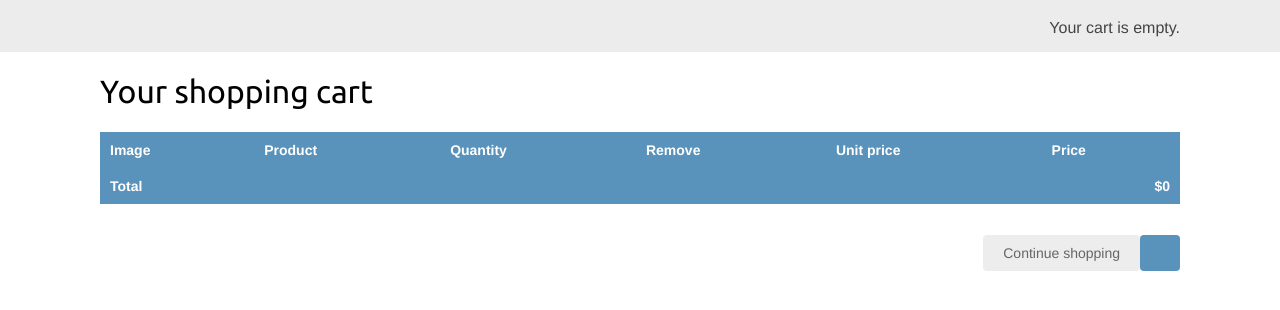
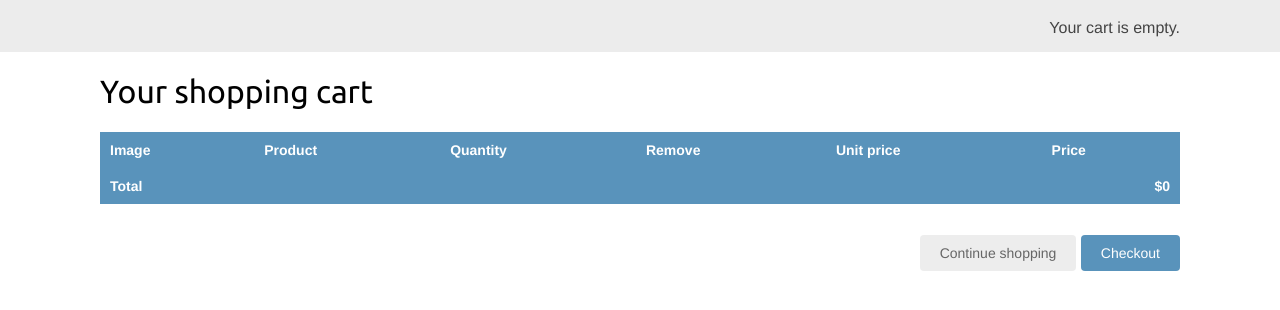
Before and after one commit to hodlin/webshop, a Django app: template webshop/cart/templates/cart/detail.html in a window 1280 px wide. Shown: the part 46-356 px from the top of the page. Run offline with Django 3.2, Linux system fonts and the light colour scheme; the template is opened without the code that fills it, so the values that code supplies are empty.

Commit message:
Checkout limk set

```diff
--- a/webshop/cart/templates/cart/detail.html
+++ b/webshop/cart/templates/cart/detail.html
@@ -51,6 +51,6 @@
   </table>
   <p class="text-right">
     <a href="{% url "shop:product_list" %}" class="button light">Continue shopping</a>
-    <a href="#" class="button"Checkout></a>
+    <a href="{% url "orders:order_create" %}" class="button">Checkout</a>
   </p>
 {% endblock %}
```
